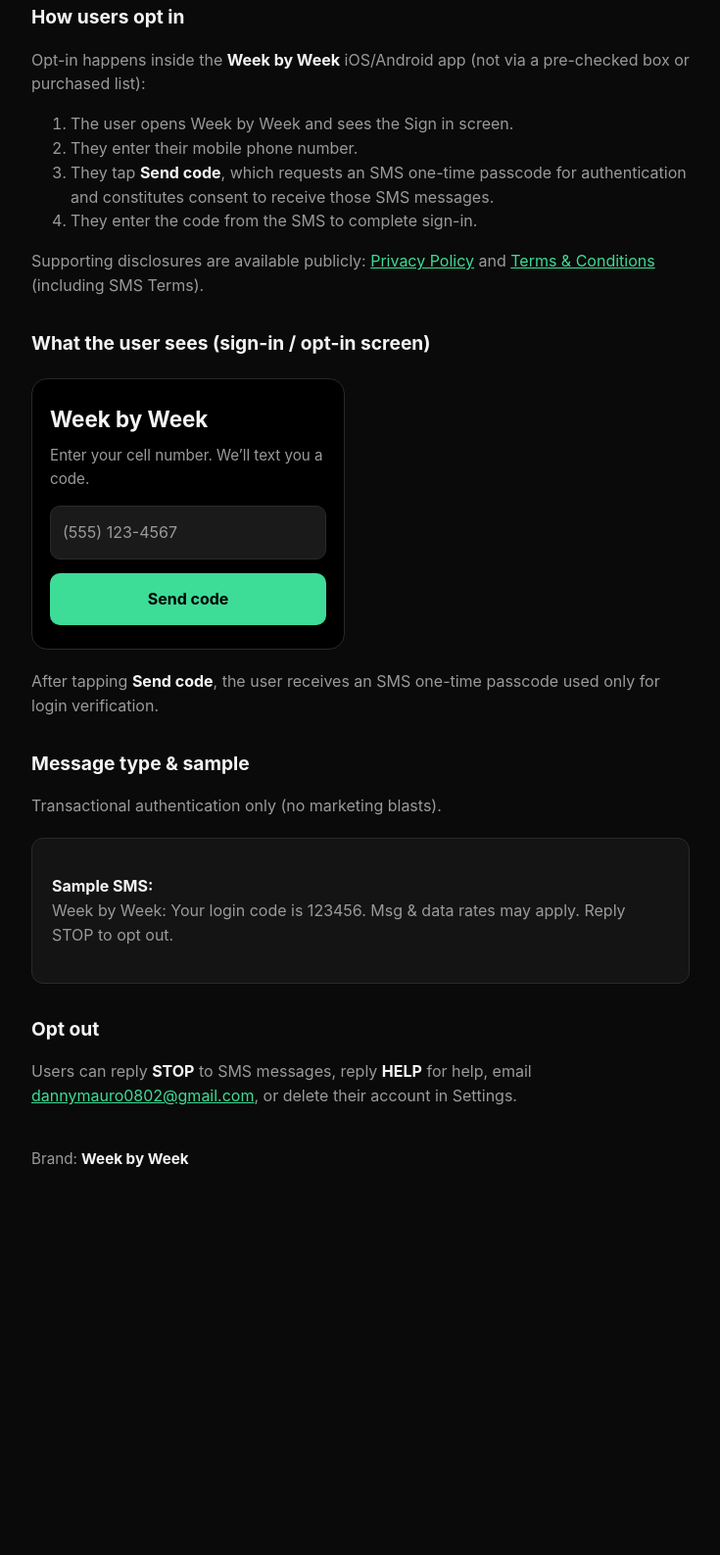
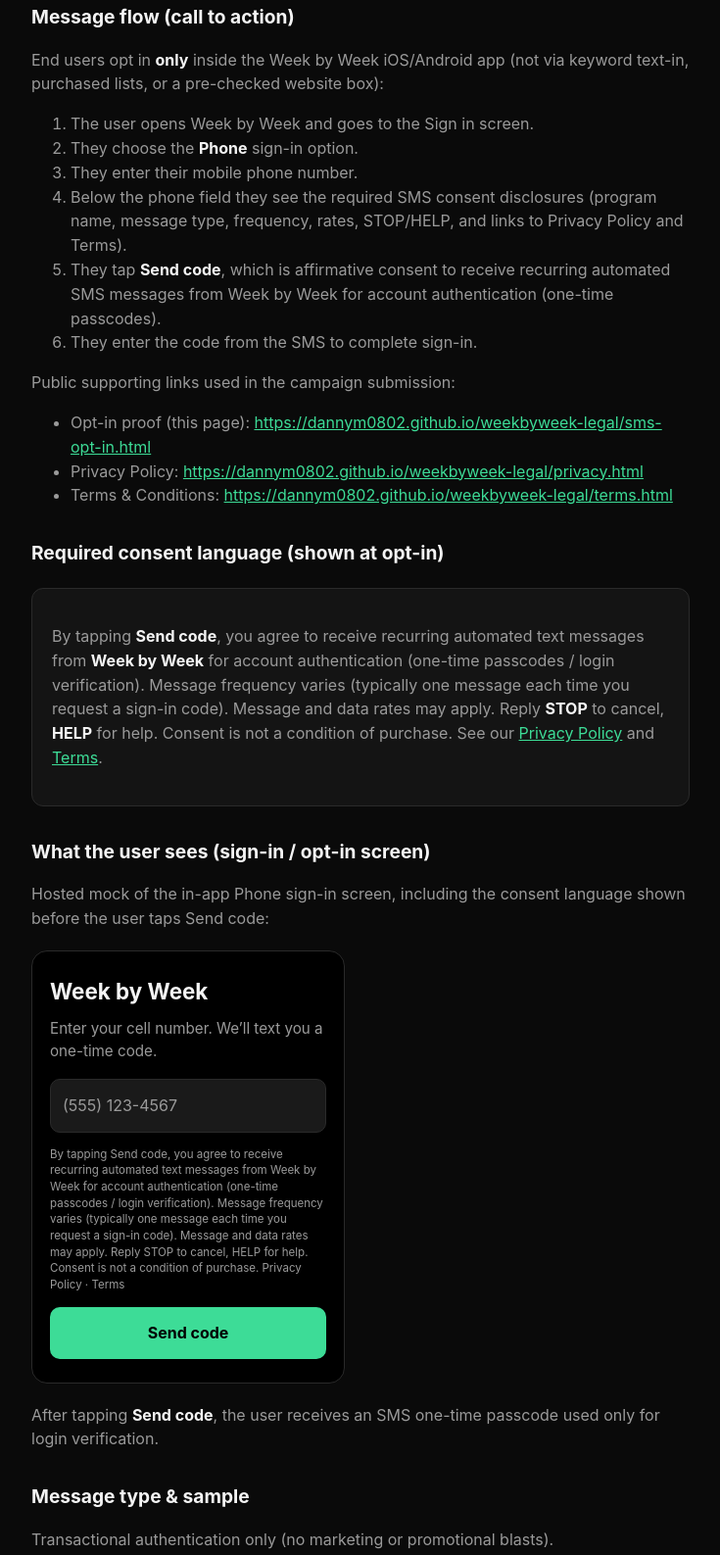
Before and after one commit to dannym0802/weekbyweek-legal, a plain HTML site: page sms-opt-in.html in a window 1280 px wide. Shown: the part 246-1833 px from the top of the page at 98% size, without its empty margins (272-1007 px from the left). Before the commit the page ends 1536 px from the top, so only its background shows below. Drawn offline with Linux system fonts and the light colour scheme.

Commit message:
Add CTIA-required SMS consent language to the public opt-in proof page.
Fixes Twilio A2P Error 30896 by showing brand, message type, frequency, rates, STOP/HELP, and Privacy/Terms links on the opt-in page mock and message flow.

```diff
--- a/sms-opt-in.html
+++ b/sms-opt-in.html
@@ -21,45 +21,102 @@
         <strong>Week by Week</strong>.
       </p>
 
-      <h2>How users opt in</h2>
+      <h2>Message flow (call to action)</h2>
       <p>
-        Opt-in happens inside the <strong>Week by Week</strong> iOS/Android app (not via
-        a pre-checked box or purchased list):
+        End users opt in <strong>only</strong> inside the Week by Week iOS/Android
+        app (not via keyword text-in, purchased lists, or a pre-checked website box):
       </p>
       <ol>
-        <li>The user opens Week by Week and sees the Sign in screen.</li>
+        <li>The user opens Week by Week and goes to the Sign in screen.</li>
+        <li>They choose the <strong>Phone</strong> sign-in option.</li>
         <li>They enter their mobile phone number.</li>
         <li>
-          They tap <strong>Send code</strong>, which requests an SMS one-time passcode
-          for authentication and constitutes consent to receive those SMS messages.
+          Below the phone field they see the required SMS consent disclosures
+          (program name, message type, frequency, rates, STOP/HELP, and links to
+          Privacy Policy and Terms).
+        </li>
+        <li>
+          They tap <strong>Send code</strong>, which is affirmative consent to
+          receive recurring automated SMS messages from Week by Week for account
+          authentication (one-time passcodes).
         </li>
         <li>They enter the code from the SMS to complete sign-in.</li>
       </ol>
       <p>
-        Supporting disclosures are available publicly:
-        <a href="privacy.html">Privacy Policy</a> and
-        <a href="terms.html">Terms &amp; Conditions</a> (including SMS Terms).
+        Public supporting links used in the campaign submission:
       </p>
+      <ul>
+        <li>
+          Opt-in proof (this page):
+          <a href="https://dannym0802.github.io/weekbyweek-legal/sms-opt-in.html"
+            >https://dannym0802.github.io/weekbyweek-legal/sms-opt-in.html</a
+          >
+        </li>
+        <li>
+          Privacy Policy:
+          <a href="https://dannym0802.github.io/weekbyweek-legal/privacy.html"
+            >https://dannym0802.github.io/weekbyweek-legal/privacy.html</a
+          >
+        </li>
+        <li>
+          Terms &amp; Conditions:
+          <a href="https://dannym0802.github.io/weekbyweek-legal/terms.html"
+            >https://dannym0802.github.io/weekbyweek-legal/terms.html</a
+          >
+        </li>
+      </ul>
+
+      <h2>Required consent language (shown at opt-in)</h2>
+      <div class="card">
+        <p>
+          By tapping <strong>Send code</strong>, you agree to receive recurring
+          automated text messages from <strong>Week by Week</strong> for account
+          authentication (one-time passcodes / login verification). Message
+          frequency varies (typically one message each time you request a sign-in
+          code). Message and data rates may apply. Reply <strong>STOP</strong> to
+          cancel, <strong>HELP</strong> for help. Consent is not a condition of
+          purchase. See our
+          <a href="privacy.html">Privacy Policy</a> and
+          <a href="terms.html">Terms</a>.
+        </p>
+      </div>
 
       <h2>What the user sees (sign-in / opt-in screen)</h2>
-      <div class="phone-mock" aria-label="Mock of Week by Week sign-in screen">
+      <p>
+        Hosted mock of the in-app Phone sign-in screen, including the consent
+        language shown before the user taps Send code:
+      </p>
+      <div class="phone-mock" aria-label="Mock of Week by Week phone sign-in screen">
         <p class="title">Week by Week</p>
-        <p class="sub">Enter your cell number. We’ll text you a code.</p>
+        <p class="sub">Enter your cell number. We’ll text you a one-time code.</p>
         <div class="field">(555) 123-4567</div>
+        <p class="consent">
+          By tapping Send code, you agree to receive recurring automated text
+          messages from Week by Week for account authentication (one-time
+          passcodes / login verification). Message frequency varies (typically
+          one message each time you request a sign-in code). Message and data
+          rates may apply. Reply STOP to cancel, HELP for help. Consent is not a
+          condition of purchase. Privacy Policy · Terms
+        </p>
         <div class="btn">Send code</div>
       </div>
       <p>
-        After tapping <strong>Send code</strong>, the user receives an SMS one-time
-        passcode used only for login verification.
+        After tapping <strong>Send code</strong>, the user receives an SMS
+        one-time passcode used only for login verification.
       </p>
 
       <h2>Message type &amp; sample</h2>
-      <p>Transactional authentication only (no marketing blasts).</p>
+      <p>Transactional authentication only (no marketing or promotional blasts).</p>
       <div class="card">
         <p>
-          <strong>Sample SMS:</strong><br />
-          Week by Week: Your login code is 123456. Msg &amp; data rates may apply. Reply
-          STOP to opt out.
+          <strong>Sample SMS 1:</strong><br />
+          Week by Week: Your login code is 123456. Msg &amp; data rates may
+          apply. Reply STOP to opt out.
+        </p>
+        <p>
+          <strong>Sample SMS 2:</strong><br />
+          Week by Week: your verification code is 123456. Do not share this
+          code. Reply STOP to cancel; HELP for help.
         </p>
       </div>
 
@@ -67,7 +124,7 @@
       <p>
         Users can reply <strong>STOP</strong> to SMS messages, reply
         <strong>HELP</strong> for help, email
-        <a href="mailto:dannymauro0802@gmail.com">dannymauro0802@gmail.com</a>, or
+        <a href="mailto:admin@wbwsupport.com">admin@wbwsupport.com</a>, or
         delete their account in Settings.
       </p>
 
--- a/styles.css
+++ b/styles.css
@@ -113,6 +113,13 @@ a {
   margin-bottom: 14px;
 }
 
+.phone-mock .consent {
+  color: var(--muted);
+  font-size: 0.72rem;
+  line-height: 1.45;
+  margin: 0 0 14px;
+}
+
 .phone-mock .btn {
   display: block;
   text-align: center;
```
Also changed, not shown: index.html (+7 -1 lines), privacy.html (+11 -8 lines), support.html (added, +57 -0 lines), terms.html (+5 -5 lines).
